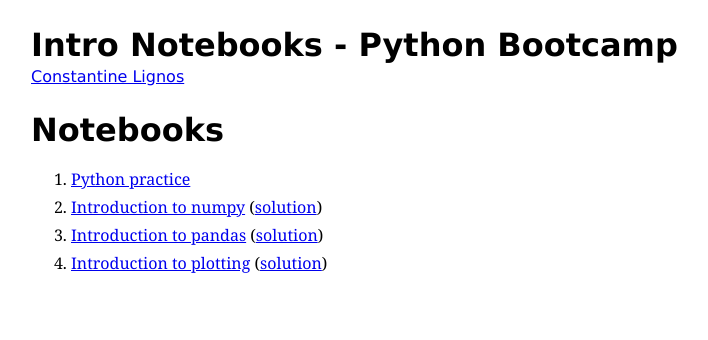
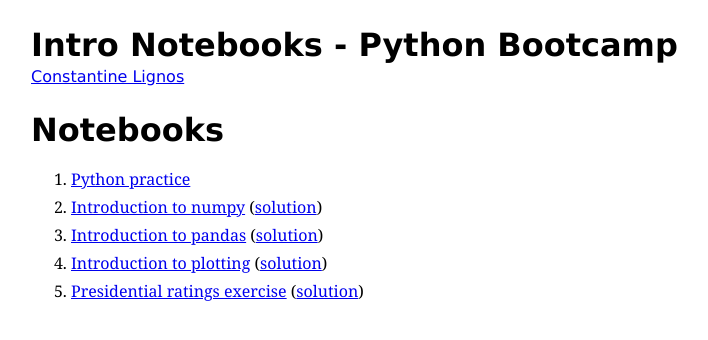
Before and after one commit to KristenZhao/constantinelignos.github.io, a Jekyll site: the page built from pybootcamp/intro-notebooks.md, in a window 1280 px wide. Shown: the top 340 px of the page, without its empty margins (109-817 px from the left). Built offline with Jekyll 4.4.1, drawn with Linux system fonts in a browser that asks for light colours; comment, search, counter and statistics services are not loaded.

Commit message:
Add presidential ratings

```diff
--- a/pybootcamp/intro-notebooks.md
+++ b/pybootcamp/intro-notebooks.md
@@ -13,3 +13,4 @@ analytics: pybootcamp
 1. [Introduction to numpy](https://github.com/ConstantineLignos/constantinelignos.github.io/blob/master/pybootcamp/notebooks/Numpy_Demo_Stub.ipynb) ([solution](https://github.com/ConstantineLignos/constantinelignos.github.io/blob/master/pybootcamp/notebooks/Numpy_Demo.ipynb))
 1. [Introduction to pandas](https://github.com/ConstantineLignos/constantinelignos.github.io/blob/master/pybootcamp/notebooks/Pandas_Demo_Stub.ipynb) ([solution](https://github.com/ConstantineLignos/constantinelignos.github.io/blob/master/pybootcamp/notebooks/Pandas_Demo.ipynb))
 1. [Introduction to plotting](https://github.com/ConstantineLignos/constantinelignos.github.io/blob/master/pybootcamp/notebooks/Seaborn_Demo_Stub.ipynb) ([solution](https://github.com/ConstantineLignos/constantinelignos.github.io/blob/master/pybootcamp/notebooks/Seaborn_Demo.ipynb))
+1. [Presidential ratings exercise](https://github.com/ConstantineLignos/constantinelignos.github.io/blob/master/pybootcamp/notebooks/Presidential_Ratings_Stub.ipynb) ([solution](https://github.com/ConstantineLignos/constantinelignos.github.io/blob/master/pybootcamp/notebooks/Presidential_Ratings.ipynb))
```
Also changed, not shown: 2 other files.
